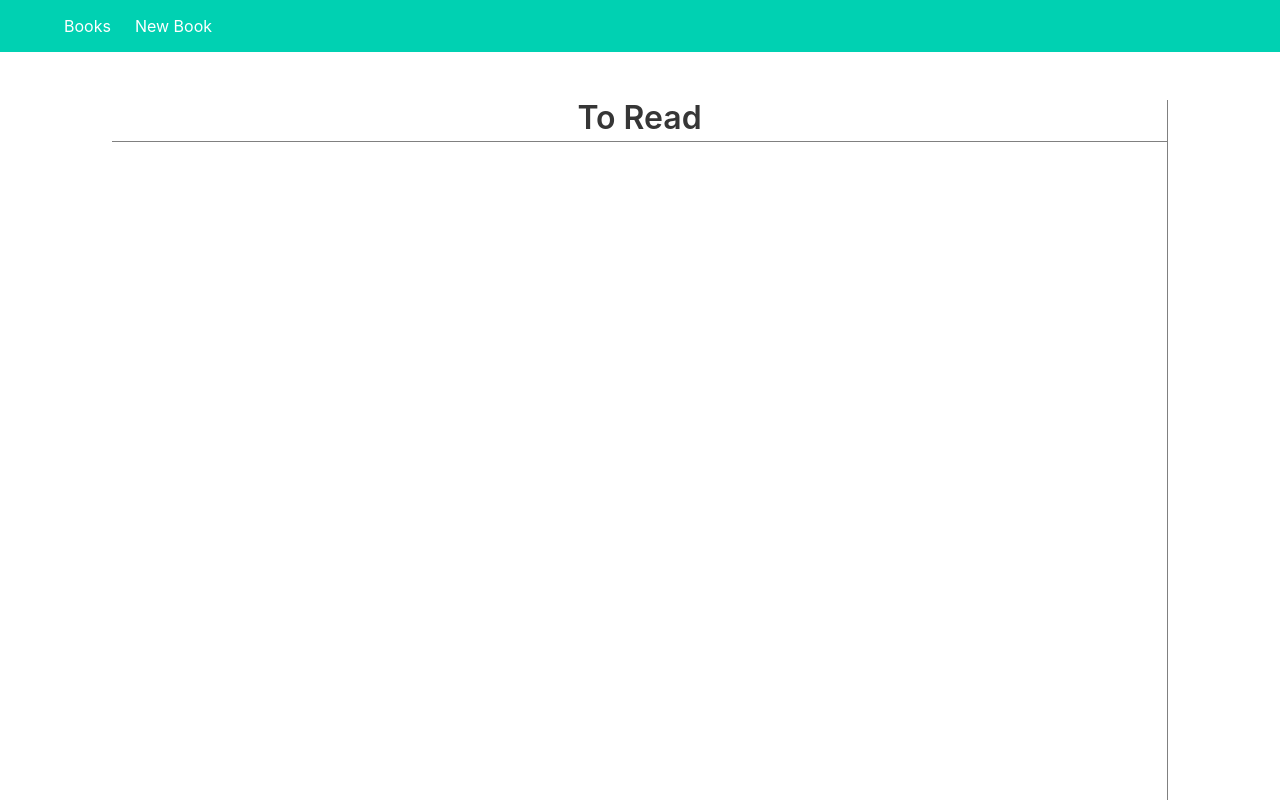
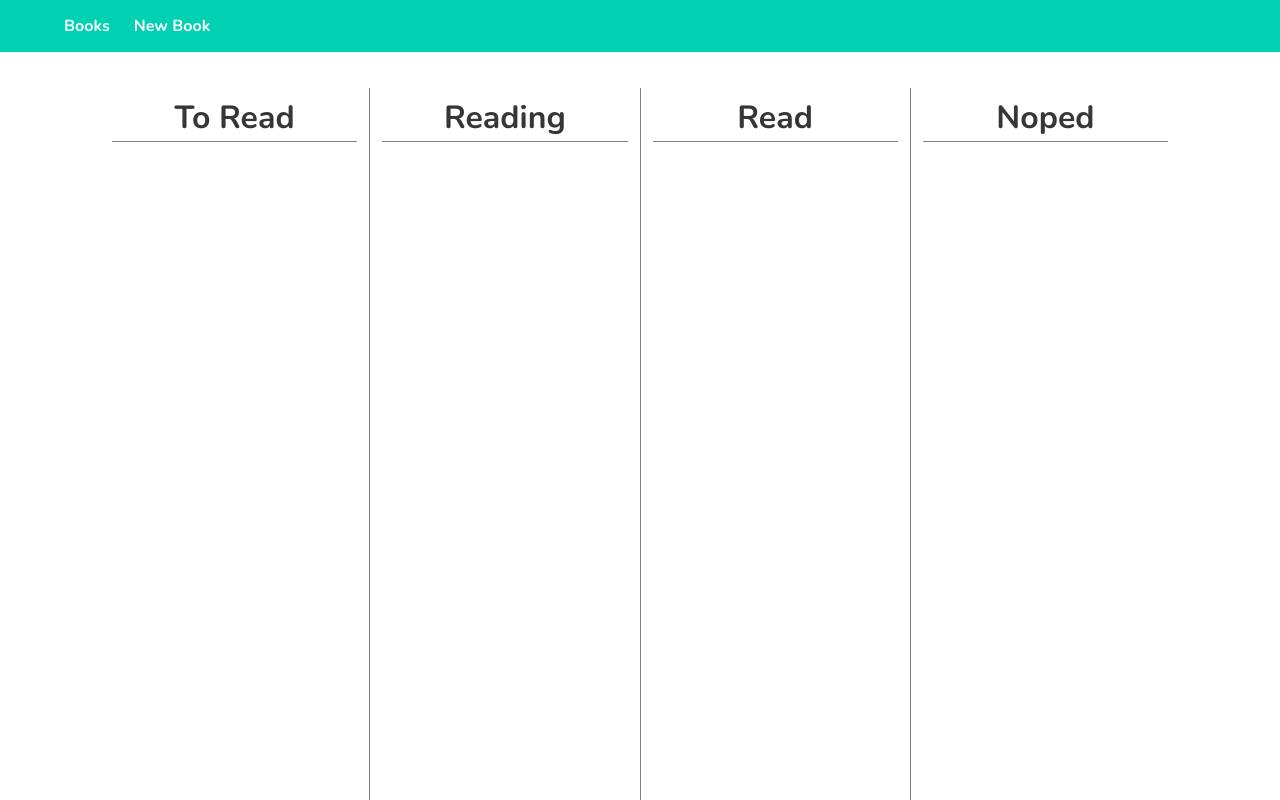
Before and after one commit to gd8/booklanes, a React (Create React App) app: page /books in a window 1280 px wide. Shown: the top 800 px of the page. Built offline with nearby package versions, Linux system fonts and the light colour scheme.

Commit message:
fix bulma customization

```diff
--- a/src/index.scss
+++ b/src/index.scss
@@ -1,7 +1,5 @@
 @import url('https://fonts.googleapis.com/css?family=Nunito:400,700');
-@import './shared/shared.scss';
-@import './pages/book-lanes/book-lanes.scss';
-@import './pages/book-detail/book-detail.scss';
+@import '../node_modules/bulma/css/bulma.min.css';
 
 $family-sans-serif: 'Nunito', sans-serif;
 
@@ -13,3 +11,7 @@ $family-sans-serif: 'Nunito', sans-serif;
 @import '../node_modules/bulma/sass/form/_all.sass';
 @import '../node_modules/bulma/sass/layout/section.sass';
 @import '../node_modules/bulma/sass/components/navbar.sass';
+
+@import './shared/shared.scss';
+@import './pages/book-lanes/book-lanes.scss';
+@import './pages/book-detail/book-detail.scss';
```
